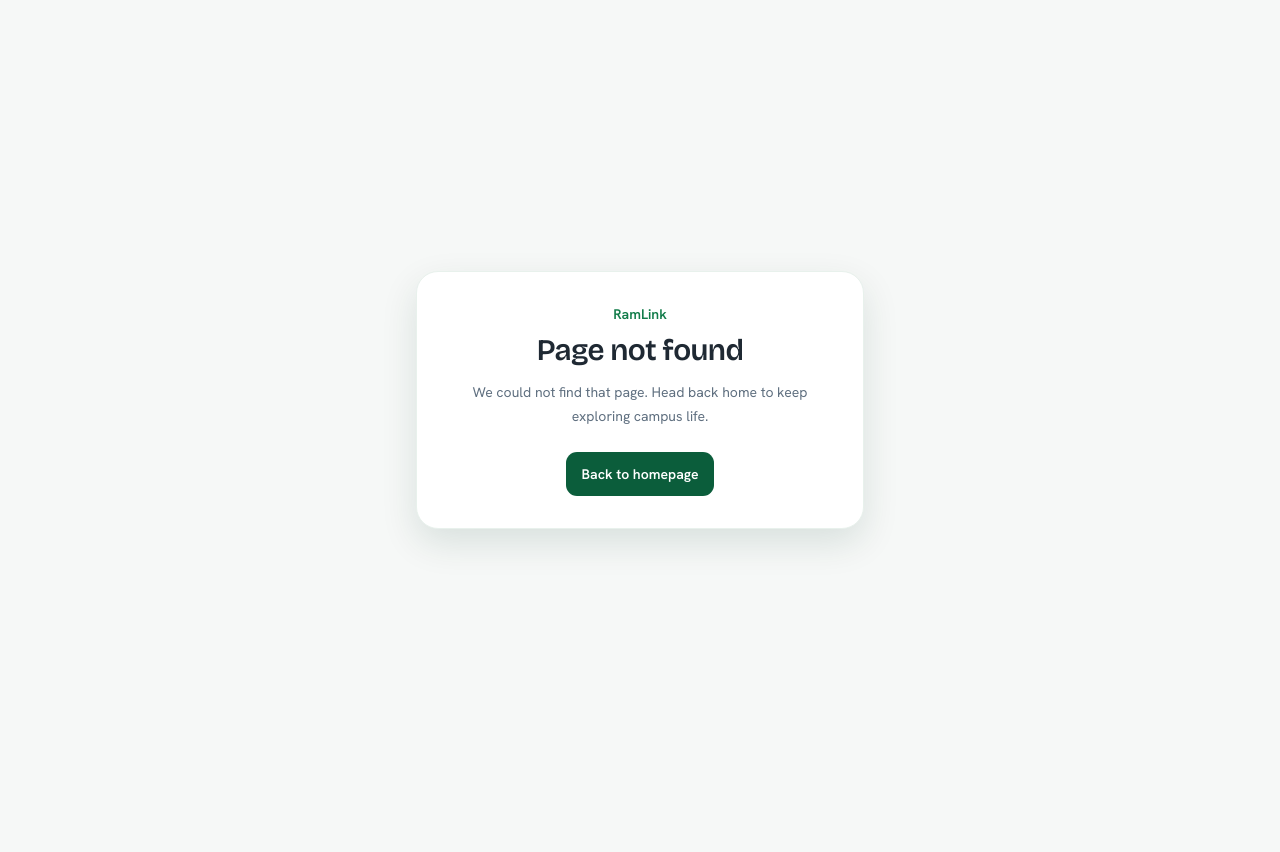
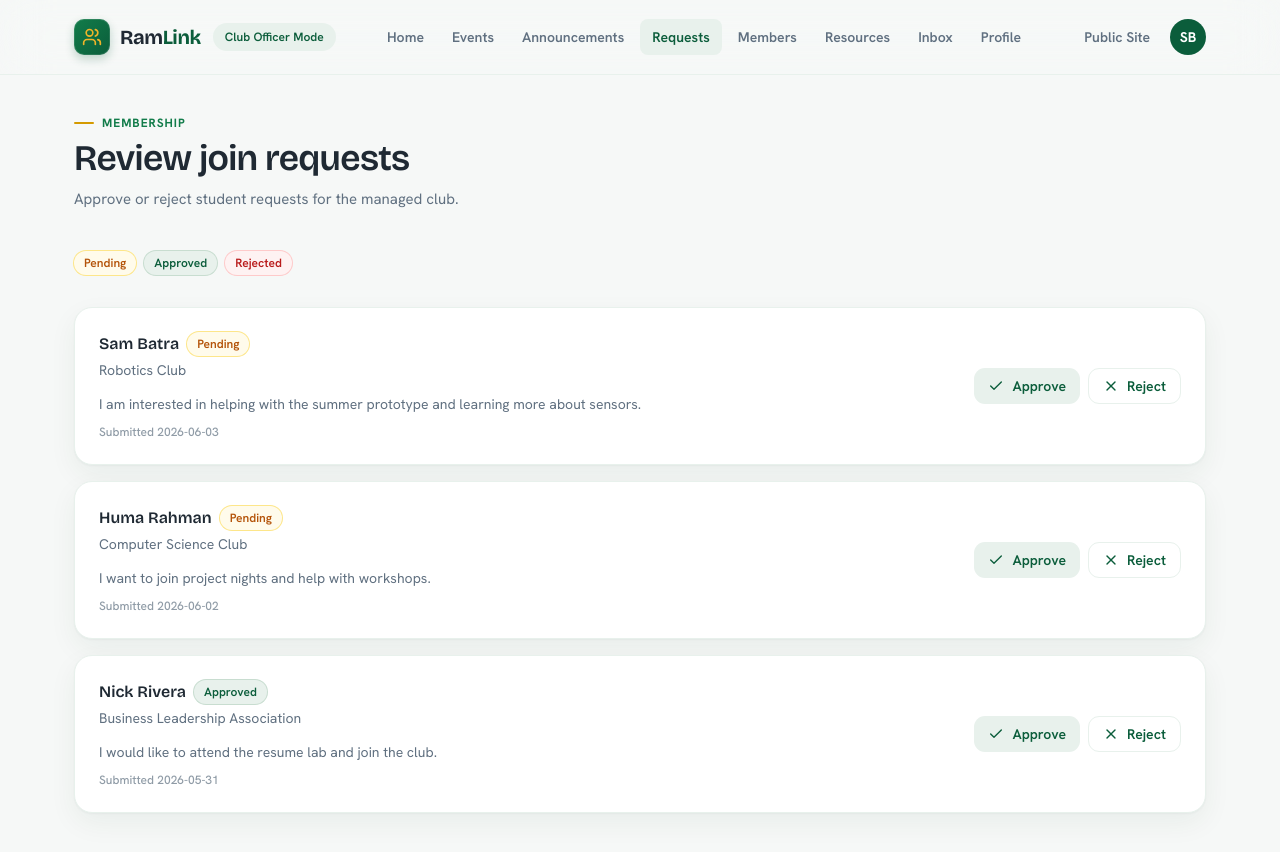
Before and after one commit to sambatrausmc/RamLink, a Next.js app: page /club/join-requests in a window 1280 px wide. Before the commit this address had no page. Before the commit the page ends 800 px from the top, so only its background shows below. Built offline with nearby package versions, Linux system fonts and the light colour scheme.

Commit message:
add club officer join requests page

```diff
--- /dev/null
+++ b/app/(club)/club/join-requests/page.tsx
@@ -0,0 +1,25 @@
+import { JoinRequestRow } from "@/components/cards/join-request-row";
+import { PageHeader } from "@/components/common/page-header";
+import { Badge } from "@/components/ui/badge";
+import { joinRequests } from "@/lib/mock-data";
+export default function JoinRequestsPage() {
+  return (
+    <div className="space-y-8">
+      <PageHeader
+        eyebrow="Membership"
+        title="Review join requests"
+        description="Approve or reject student requests for the managed club."
+      />
+      <div className="flex flex-wrap gap-2">
+        <Badge tone="gold">Pending</Badge>
+        <Badge tone="green">Approved</Badge>
+        <Badge tone="red">Rejected</Badge>
+      </div>
+      <section className="space-y-4">
+        {joinRequests.map((request) => (
+          <JoinRequestRow key={request.id} request={request} />
+        ))}
+      </section>
+    </div>
+  );
+}
```
